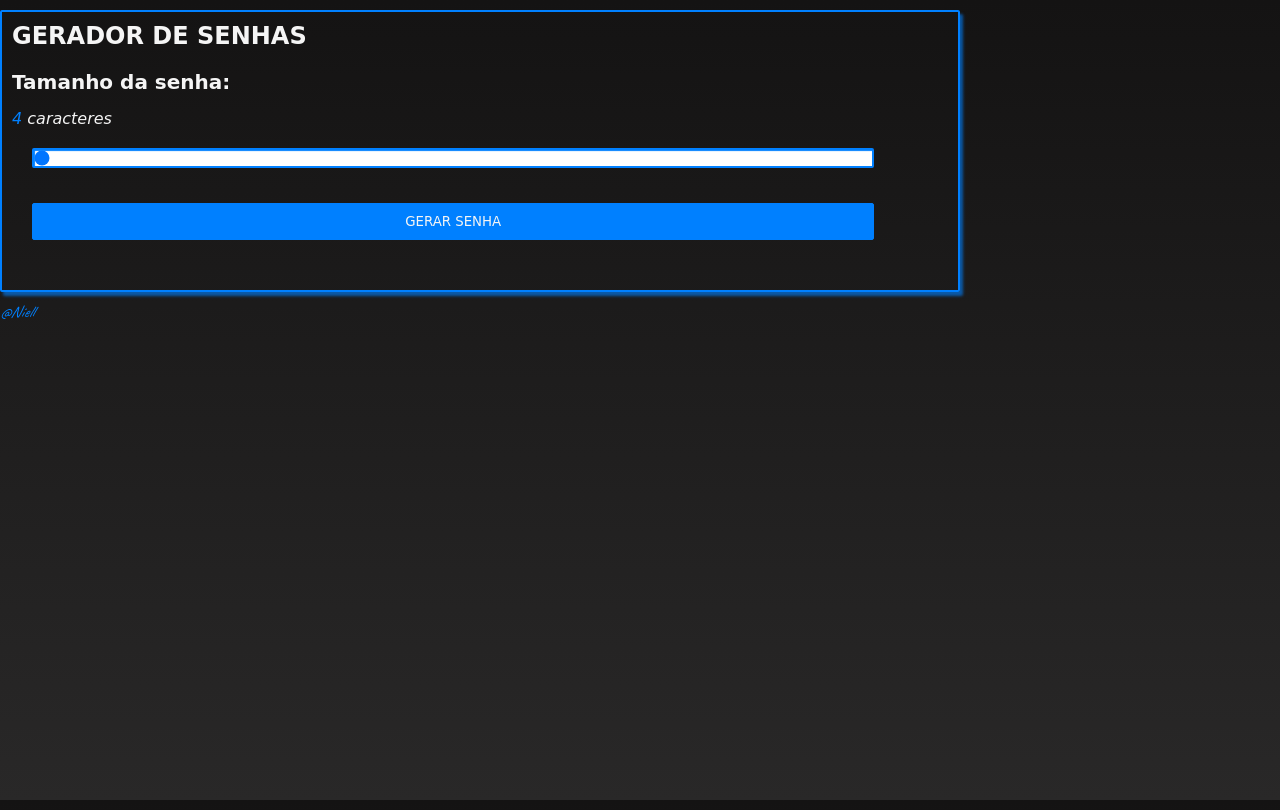
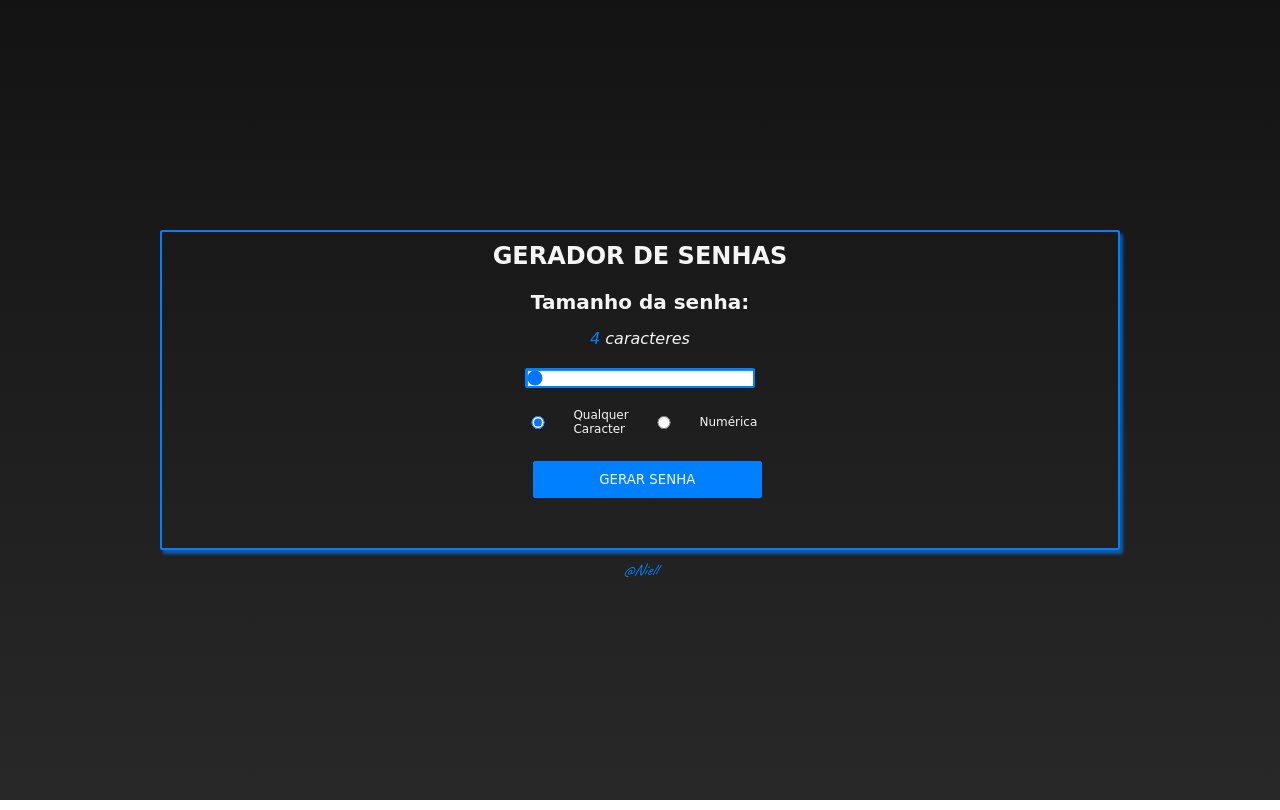
Before and after one commit to NiellCast/gerador-de-senhas, a plain HTML site: page index.html in a window 1280 px wide. Drawn offline with Linux system fonts and the light colour scheme; a web font is replaced by a local one.

Commit message:
Otimizando o código

```diff
--- a/index.html
+++ b/index.html
@@ -7,25 +7,32 @@
     <link rel="stylesheet" href="assets/style.css">
     <title>Gerador de Senhas</title>
 </head>
-<body>
-    <main>
-        <section id="titulo">
+<body class="coluna-centralizada">
+    <main class="coluna-centralizada">
+        <section class="linha-centralizada tamanho-maximo">
             <h1>GERADOR DE SENHAS</h1>
         </section>
 
-        <section id="user-inputs">
-            <div class="user-view">
-                <h2>Tamanho da senha:</h2>
-                <p><span id="numero-do-range">4</span> caracteres</p>
-            </div>
+        <section class="coluna-centralizada tamanho-maximo">
+            <form action="#">
+                <div class="user-view coluna-centralizada tamanho-maximo">
+                    <h2>Tamanho da senha:</h2>
+                    <p><span id="numero-do-range">4</span> caracteres</p>
+                    <input type="range" name="tamanho" id="tamanho-da-senha" min="4" max="40" step="1" value="4">
+                </div>
 
-            <input type="range" name="tamanho" id="tamanho-da-senha" min="4" max="40" step="1" value="4">
-
-            <input type="button" value="GERAR SENHA" id="btn-gerador">
+                <div class="opcoes-adicionais linha-centralizada">
+                    <input type="radio" name="tipo" id="c-letras" checked>
+                    <label for="c-letras">Qualquer Caracter</label>
+                    <input type="radio" name="tipo" id="c-numeros">
+                    <label for="c-numeros">Numérica</label>
+                </div>
+                <input type="button" value="GERAR SENHA" id="btn-gerador">
+            </form>
         </section>
 
-        <section id="sessao-senha">
-            <p id="senha-gerada"></p>
+        <section id="sessao-senha" class="linha-centralizada tamanho-maximo">
+            <p id="senha-gerada" class="tamanho-maximo"></p>
         </section>
     </main>
 
```
